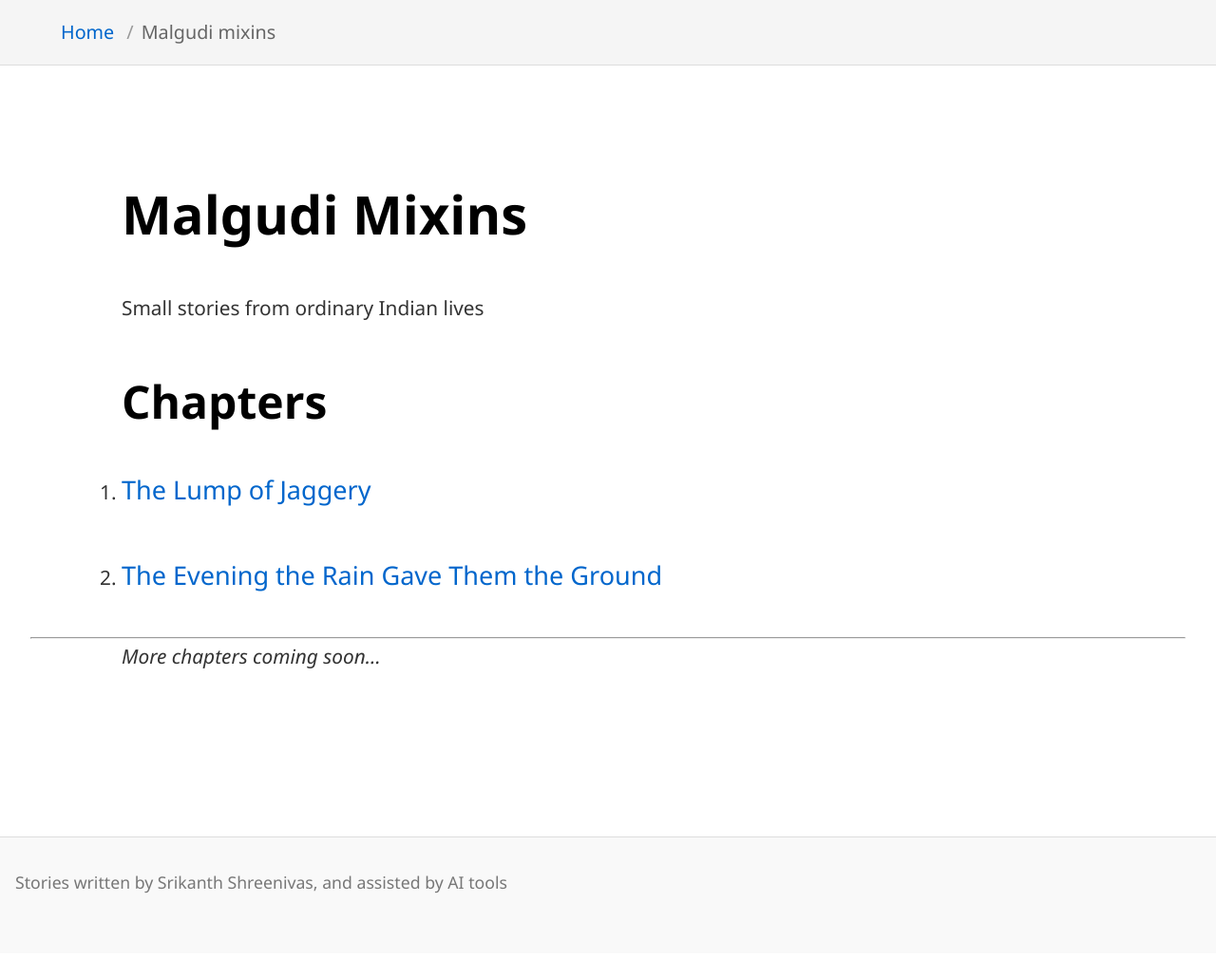
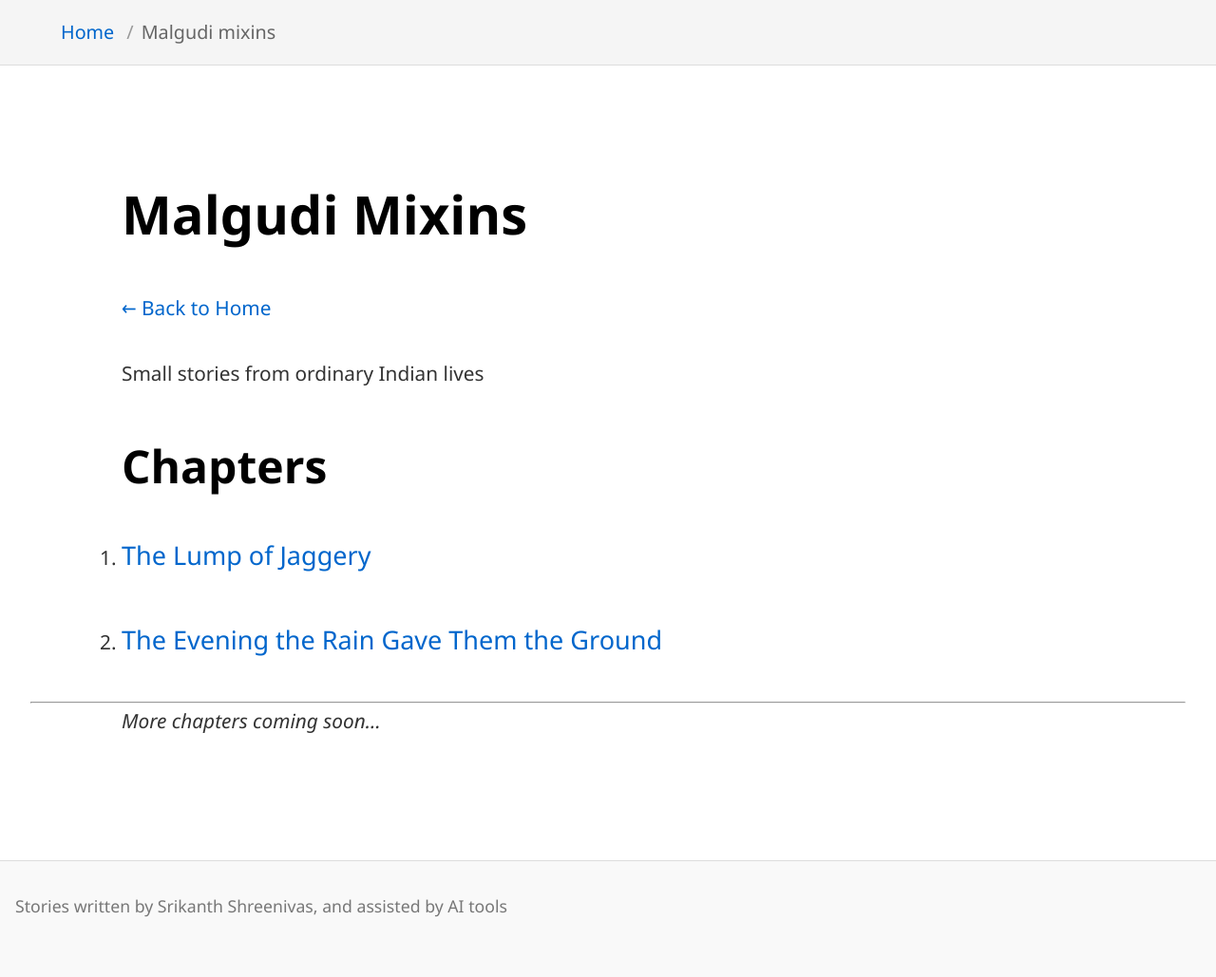
Before and after one commit to srikanthps/The-Companion, a Jekyll site: the page built from Malgudi-Mixins/index.md, in a window 1280 px wide. Shown: the whole page at 95% size. Built offline with Jekyll 4.4.1, drawn with Linux system fonts in a browser that asks for light colours; our own code applies the rules of GitHub Pages for plain Markdown files; before the commit the page ends 1004 px from its top, so only the background shows below that.

Commit message:
Add breadcrumb with baseurl to Malgudi-Mixins

```diff
--- a/Malgudi-Mixins/index.md
+++ b/Malgudi-Mixins/index.md
@@ -1,4 +1,6 @@
 # Malgudi Mixins
+
+[← Back to Home]({{ site.baseurl }}/)
 
 Small stories from ordinary Indian lives
 
```
